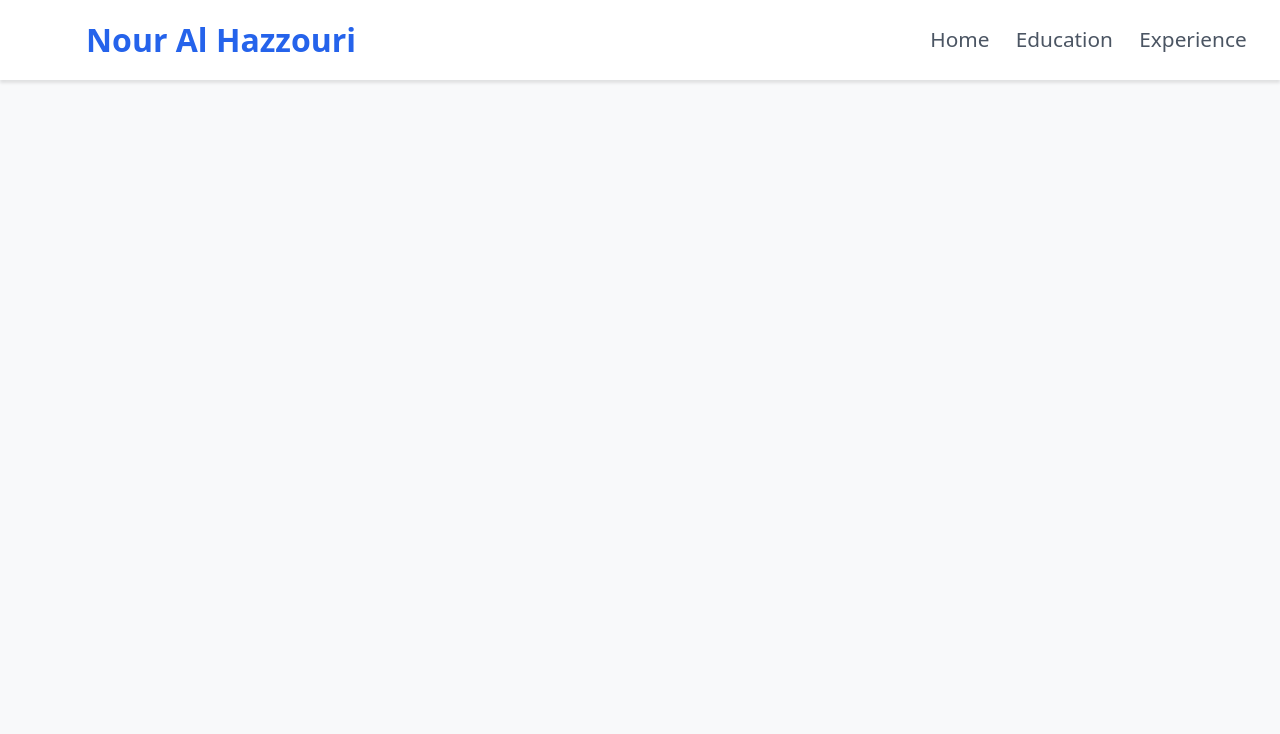
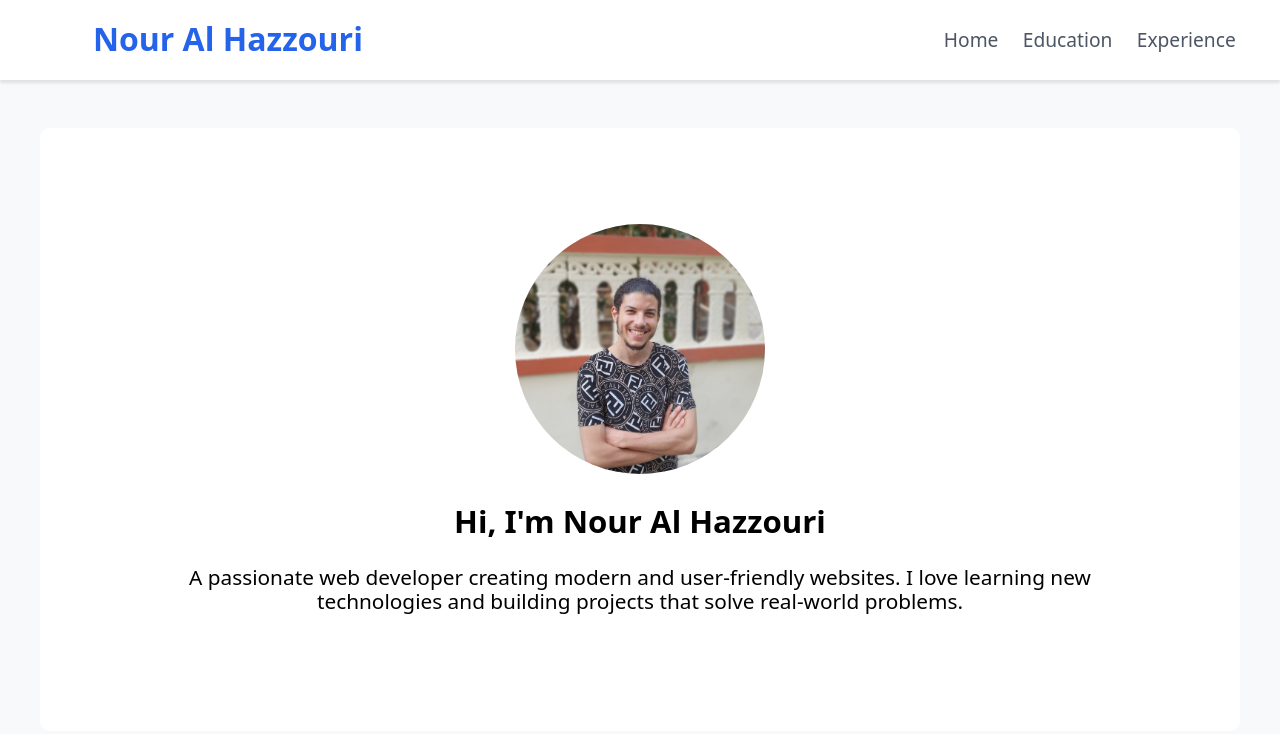
Before and after one commit to Nour-Al-Hazzouri/my-portfolio, a website: page index.html in a window 1280 px wide. Shown: the top 734 px of the page. Drawn offline with nearby package versions, Linux system fonts and the light colour scheme.

Commit message:
Start Main Content & Create Card 1
Started with the main content area
Created card 1 which has an introduction about me
Added comments and universal style variables

```diff
--- a/index.html
+++ b/index.html
@@ -17,5 +17,12 @@
             </ul>
         </nav>
     </header>
+    <main class="home">
+        <section>
+            <img src="assets/my-image.jpg" alt="My Personal Picture">
+            <h2>Hi, I'm Nour Al Hazzouri</h2>
+            <p>A passionate web developer creating modern and user-friendly websites. I love learning new technologies and building projects that solve real-world problems.</p>
+        </section>
+    </main>
 </body>
 </html>
--- a/styles.css
+++ b/styles.css
@@ -1,17 +1,24 @@
+/* modern-normalize to overwrite default browser styling */
 @import 'node_modules/modern-normalize/modern-normalize.css';
+/* Universal styles usable throughout the whole project */
 :root {
     --primary-blue: #2563EB;
     --primary-text: #4B5563;
     --gray-background: #F8F9FA;
     --white-background: #FFFFFF;
+    --center: 0 auto;
+    --card-radius: 10px;
+    --card-margin: 3rem;
+    --card-padding: 8%;
+    --font-size: 1.3rem;
 }
+/* General styling for the body */
 body {
-    height: 100dvh;
-    width: 100dvw;
     display: flex;
     flex-direction: column;
     background-color: var(--gray-background);
 }
+/* Start header styling */
 header {
     display: flex;
     flex-direction: row;
@@ -31,7 +38,7 @@ header ul {
 header a {
     text-decoration: none;
     color: var(--primary-text);
-    font-size: 1.3rem;
+    font-size: 1.2rem;
 }
 header a:hover {
     color: var(--primary-blue);
@@ -39,3 +46,24 @@ header a:hover {
 header > h1 {
     color: var(--primary-blue);
 }
+/* Start main content styling */
+.home {
+    max-width: 1200px;
+    display: grid;
+    grid-template-rows: 1fr 1fr 1fr;
+    justify-content: center;
+    margin: var(--center);
+    margin-top: var(--card-margin);
+}
+.home img {
+    width: 250px;
+    height: auto;
+    border-radius: 50%;
+}
+.home > section:first-child {
+    padding: var(--card-padding);
+    text-align: center;
+    background-color: var(--white-background);
+    border-radius: var(--card-radius);
+    font-size: var(--font-size);
+}
```
Also changed, not shown: assets/my-image.jpg (added).
